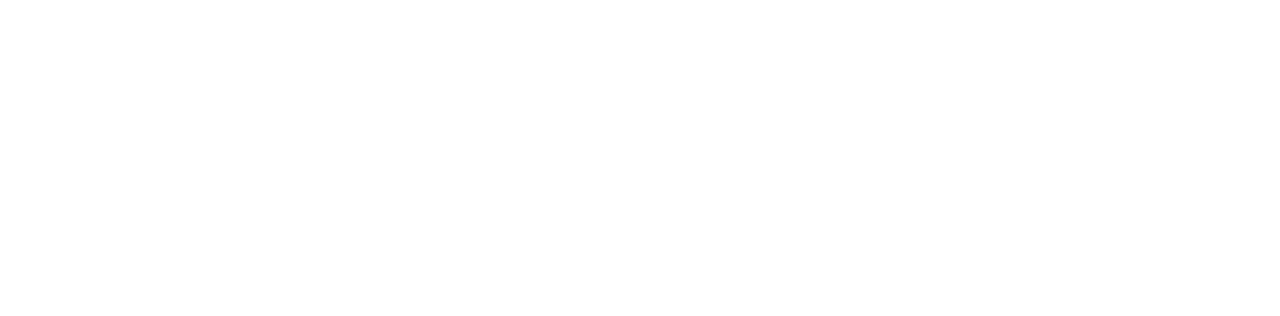
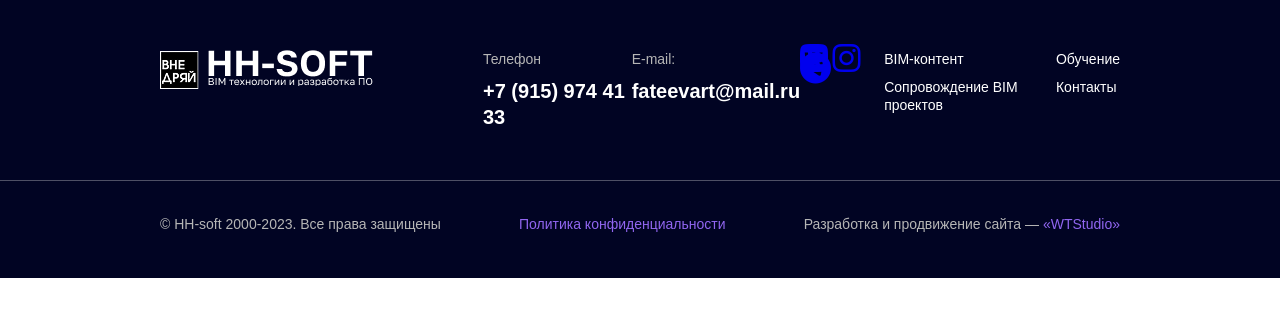
Before and after one commit to 3xsiz3/hhbyexsize.netlify.app, a plain HTML site: page html/contacts.html in a window 1280 px wide. Drawn offline with Linux system fonts and the light colour scheme.

Commit message:
+меню контакты снизу

```diff
--- a/css/basicstyle.css
+++ b/css/basicstyle.css
@@ -1379,9 +1379,146 @@ textarea {
   background: currentColor;
   transform: scaleX(0);
   transform-origin: 0 50%;
-  transition: transform 0.3s ease;
+  transition: transform 0.5s ease;
 }
 
 .custom-underlinee:hover::after {
   transform: scaleX(1);
 }
+
+.contacts {
+  width: 100vw;
+  position: relative;
+  left: 50%;
+  right: 50%;
+  margin-left: -50vw;
+  margin-right: -50vw;
+  background-image: url(/img/background_contacts.png);
+  background-size: cover;
+  background-position: center;
+  background-repeat: no-repeat;
+}
+
+.contacts_container {
+  max-width: 1600px;
+  margin: 0 auto;
+  padding: 0 160px;
+  box-sizing: border-box;
+  display:flex;
+  flex-direction: column;
+  color:#FFFFFF;
+}
+
+.first_block_contacts, .second_block_contacts {
+  display:flex;
+  justify-content: space-between;
+}
+
+.line_contacts {
+  position: relative;
+  left: 50%;
+  right: 50%;
+  margin-left: -50vw;
+  margin-right: -50vw;
+  width: 100vw;
+  height: 0;
+  border: none;
+  border-top: 1px solid #FFFFFF;
+  opacity: 0.3;
+  box-sizing: border-box;
+  margin-top: 50px;
+  margin-bottom: 34px;
+}
+
+.info_block-contacts {
+display:flex;
+flex-direction: column;
+gap:10px;
+}
+
+.info_contacts {
+font-weight: 300;
+font-style: Light;
+font-size: 14px;
+line-height: 130%;
+letter-spacing: 0%;
+color:#B6B6B6;
+}
+
+.link_contacts {
+  color:#FFFFFF;
+font-weight: 700;
+font-size: 20px;
+line-height: 130%;
+letter-spacing: 0%;
+}
+
+.learn_contacts {
+font-weight: 300;
+font-style: Light;
+font-size: 14px;
+line-height: 130%;
+letter-spacing: 0%;
+color:#FFFFFF;
+}
+
+.color_gray {
+color: #B6B6B6;
+}
+
+.copyright {
+font-weight: 300;
+font-style: Light;
+font-size: 14px;
+line-height: 130%;
+letter-spacing: 0%;
+}
+
+.polytics {
+font-weight: 300;
+font-style: Light;
+font-size: 14px;
+line-height: 130%;
+letter-spacing: 0%;
+text-align: center;
+color: #9166F0;
+}
+
+.development_contacts {
+font-weight: 300;
+font-style: Light;
+font-size: 14px;
+line-height: 130%;
+letter-spacing: 0%;
+text-align: right;
+}
+
+.Wtsudio {
+color:#9166F0;
+}
+
+.learn_contacts:hover, .link_contacts:hover, .tel:hover {
+  color:#9166F0;
+}
+
+.custom-underlineee {
+  display: inline-block;
+  position: relative;
+}
+
+.custom-underlineee::after {
+  content: "";
+  position: absolute;
+  left: 0px;
+  right: 115px;
+  bottom: -3px;
+  height: 2px;
+  background: currentColor;
+  transform: scaleX(0);
+  transform-origin: 0 50%;
+  transition: transform 0.5s ease;
+}
+
+.custom-underlineee:hover::after {
+  transform: scaleX(1);
+}
--- a/html/contacts.html
+++ b/html/contacts.html
@@ -0,0 +1,47 @@
+<head>
+  <link rel="stylesheet" href="/css/basicstyle.css">
+  <script src="https://kit.fontawesome.com/b8ffaffb32.js" crossorigin="anonymous"></script>
+</head>
+<body>
+    <section class="contacts">
+        <div class="contacts_container">
+            <div class="first_block_contacts" style="margin-top: 50px;">
+                <div class="first_navbar">
+                    <div class="first_first_navbar"><img src="/img/vnedraya.png" alt="vnedraya" class="vne_draya"></div>
+                        <div class="first_second_navbar">
+                        <div class="first_second_first_navbar"><img src="/img/Vector1.png" alt="hh-soft" class="vectorhh"></div>
+                        <div class="first_second_first_navbar"><img src="/img/Vector.png" alt="bim" class="vectorbim"></div>
+                    </div>
+                </div>
+                <div class="info_block-contacts second_items_contacts">
+                    <span class="info_contacts">Телефон</span>
+                    <a href="tel:+79159744133" class="link_contacts tel_contacts custom-underlinee">+7 (915) 974 41 33</a>
+                </div>
+                <div class="info_block-contacts third_items_contacts">
+                    <span class="info_contacts">E-mail:</span>
+                    <a href="mailto:fateevart@mail.ru" class="link_contacts mail_contacts custom-underlinee">fateevart@mail.ru</a>
+                </div>
+                <div class="four_items_contacts">
+                    <a href="https://vk.com/3xsiz3" target="_blank"><i class="fa-brands fa-vk fa-2xl"></i></a>
+                    <a href="https://instagram.com/3xsiz3" target="_blank"><i class="fa-brands fa-instagram fa-2xl"></i></a>
+                    <a href="https://t.me/exsiz3" target="_blank"><i class="fa-brands fa-telegram fa-2xl"></i></a>
+                </div>
+                <div class="info_block-contacts five_items_contacts">
+                    <a href="#" class="learn_contacts custom-underlineee">BIM-контент</a>
+                    <a href="#" class="learn_contacts custom-underlinee">Сопровождение BIM проектов</a>
+                </div>
+                <div class="info_block-contacts six_items_contacts">
+                    <a href="#" class="learn_contacts custom-underlinee">Обучение</a>
+                    <a href="#" class="learn_contacts custom-underlinee ">Контакты</a>
+                </div>
+            </div>
+            <hr class="line_contacts">
+            <div class="second_block_contacts" style="margin-bottom: 45px;">
+                <div class="copyright color_gray">© HH-soft 2000-2023. Все права защищены</div>
+                <a href="/privacy-policy" class="polytics custom-underlinee">Политика конфиденциальности</a>
+                <div class="development_contacts color_gray">Разработка и продвижение сайта — <a href="https://wtstudio.ru" class="Wtsudio custom-underlinee">«WTStudio»</a></div>
+            </div>
+        </div>
+    </section>
+    <script src="/js/script.js"></script>
+</body>
--- a/js/script.js
+++ b/js/script.js
@@ -287,3 +287,9 @@ fetch('/html/navbar.html')
       });
     }
   });
+
+
+  // добавление контактов в конец страницы
+  fetch('/html/contacts.html')
+      .then(response => response.text())
+      .then(html => document.getElementById('contaacts').innerHTML = html);
```
Also changed, not shown: html/navbar.html (+1 -1 lines), index.html (+4 -2 lines), img/background_contacts.png (added).
